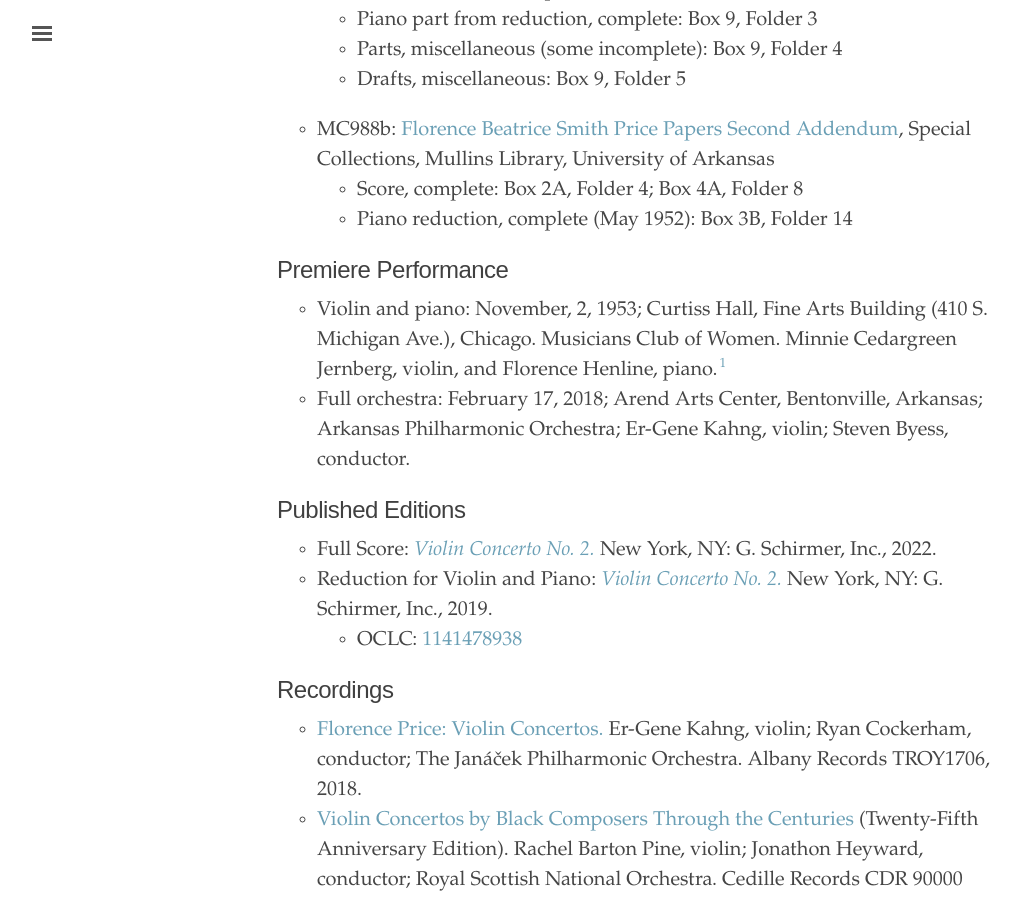
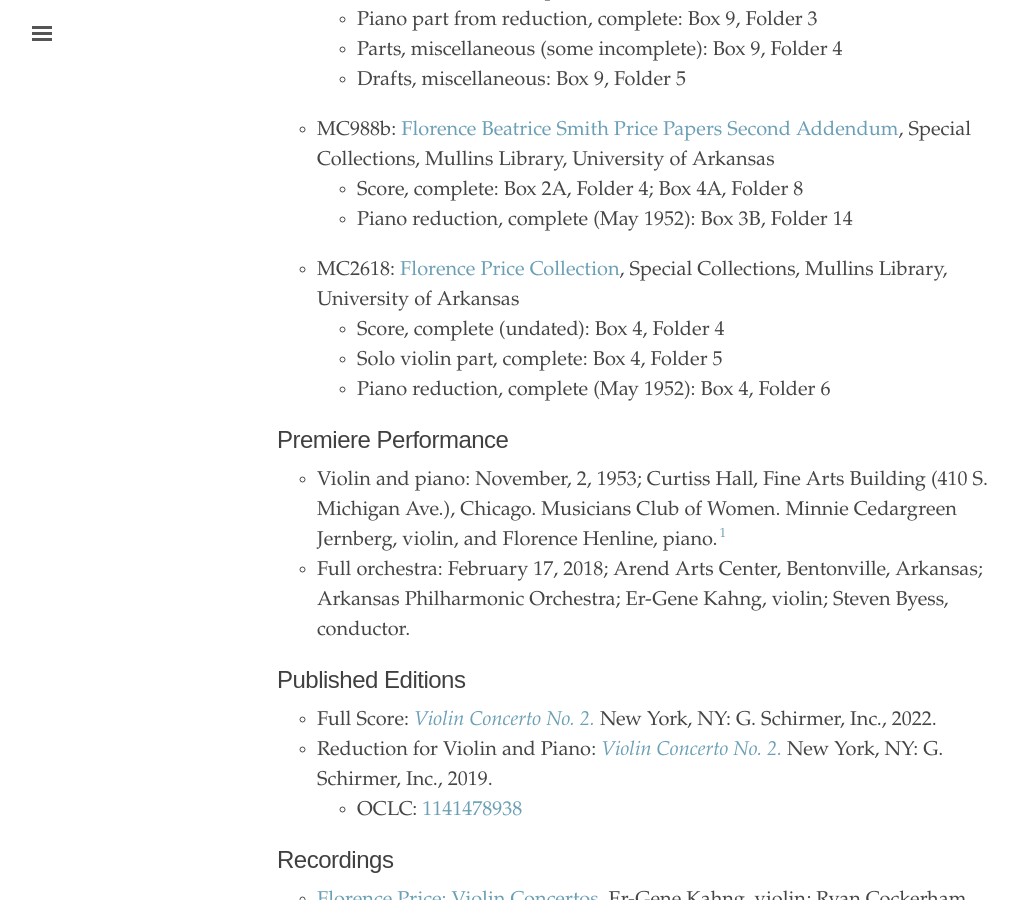
Before and after one commit to dwshadle/florence-price-catalog, a Jekyll site: the page built from _texts/price-violin_concerto_no2.md, in a window 1280 px wide and 900 px high, scrolled down 737 px. Shown: the whole window, without its empty margins (3-1024 px from the left). Built offline with Jekyll 4.4.1, drawn with Linux system fonts in a browser that asks for light colours.

Commit message:
Update price-violin_concerto_no2.md

```diff
--- a/_texts/price-violin_concerto_no2.md
+++ b/_texts/price-violin_concerto_no2.md
@@ -29,6 +29,10 @@
 - MC988b: <a href="https://uark.as.atlas-sys.com/repositories/2/resources/696/" target="_blank">Florence Beatrice Smith Price Papers Second Addendum</a>, Special Collections, Mullins Library, University of Arkansas
     * Score, complete: Box 2A, Folder 4; Box 4A, Folder 8
     * Piano reduction, complete (May 1952): Box 3B, Folder 14
+- MC2618: <a href="https://uark.as.atlas-sys.com/repositories/2/resources/2618" target="_blank">Florence Price Collection</a>, Special Collections, Mullins Library, University of Arkansas
+    * Score, complete (undated): Box 4, Folder 4
+    * Solo violin part, complete: Box 4, Folder 5
+    * Piano reduction, complete (May 1952): Box 4, Folder 6
 
 ## Premiere Performance
 - Violin and piano: November, 2, 1953; Curtiss Hall, Fine Arts Building (410 S. Michigan Ave.), Chicago. Musicians Club of Women. Minnie Cedargreen Jernberg, violin, and Florence Henline, piano.[^fn1]
```
